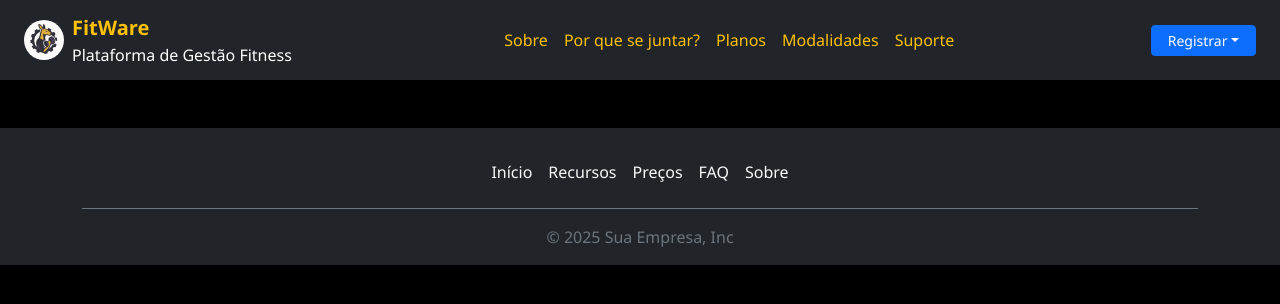
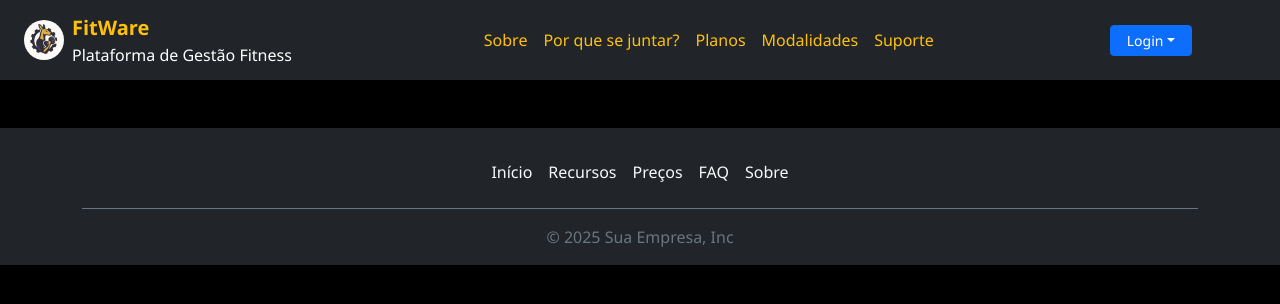
Before and after one commit to FelipeEvangelistaNeves/TCC-FITWARE, a React (Vite) app in the folder FRONT-END/: page / in a window 1280 px wide. Shown: the top 304 px of the page. Built offline with nearby package versions, Linux system fonts and the light colour scheme.

Commit message:
terminado certinho header

```diff
--- a/FRONT-END/src/layouts/PublicLayout/Header.jsx
+++ b/FRONT-END/src/layouts/PublicLayout/Header.jsx
@@ -69,21 +69,21 @@ const Header = () => {
         </ul>
 
         {/* Botão Registrar */}
-        <div className="dropdown">
+        <div className="dropdown me-5">
           <button
-            className="btn btn-sm btn-primary px-3 dropdown-toggle"
+            className="btn btn-sm btn-primary px-3 dropdown-toggle me-3"
             type="button"
             id="dropdownMenuButton"
             data-bs-toggle="dropdown"
             aria-expanded="false"
           >
-            Registrar
+            Login
           </button>
 
           <ul
             className="dropdown-menu dropdown-menu-dark dropdown-menu-start"
             aria-labelledby="dropdownMenuButton"
-            style={{ left: "auto", right: 0 }}
+            // style={{ left: "auto", right: 0 }}
           >
             <li>
               <Link className="dropdown-item active" to="/login/admin">
```
